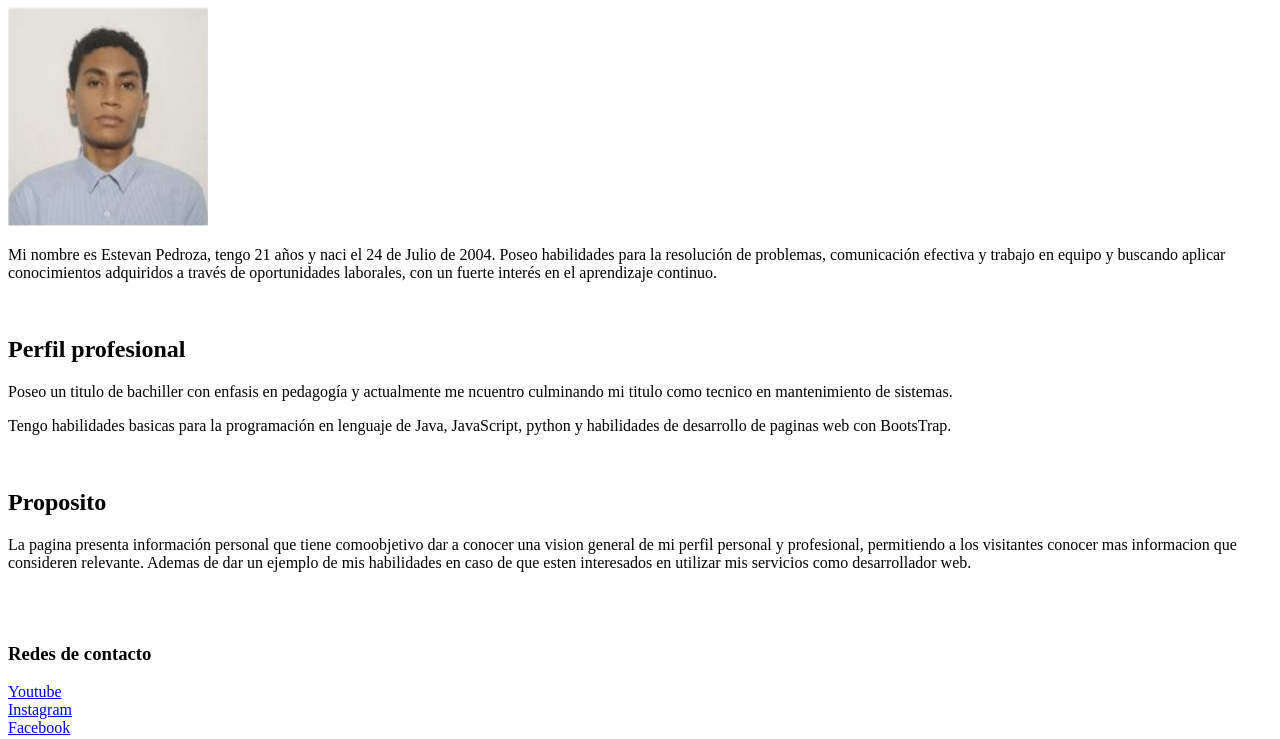
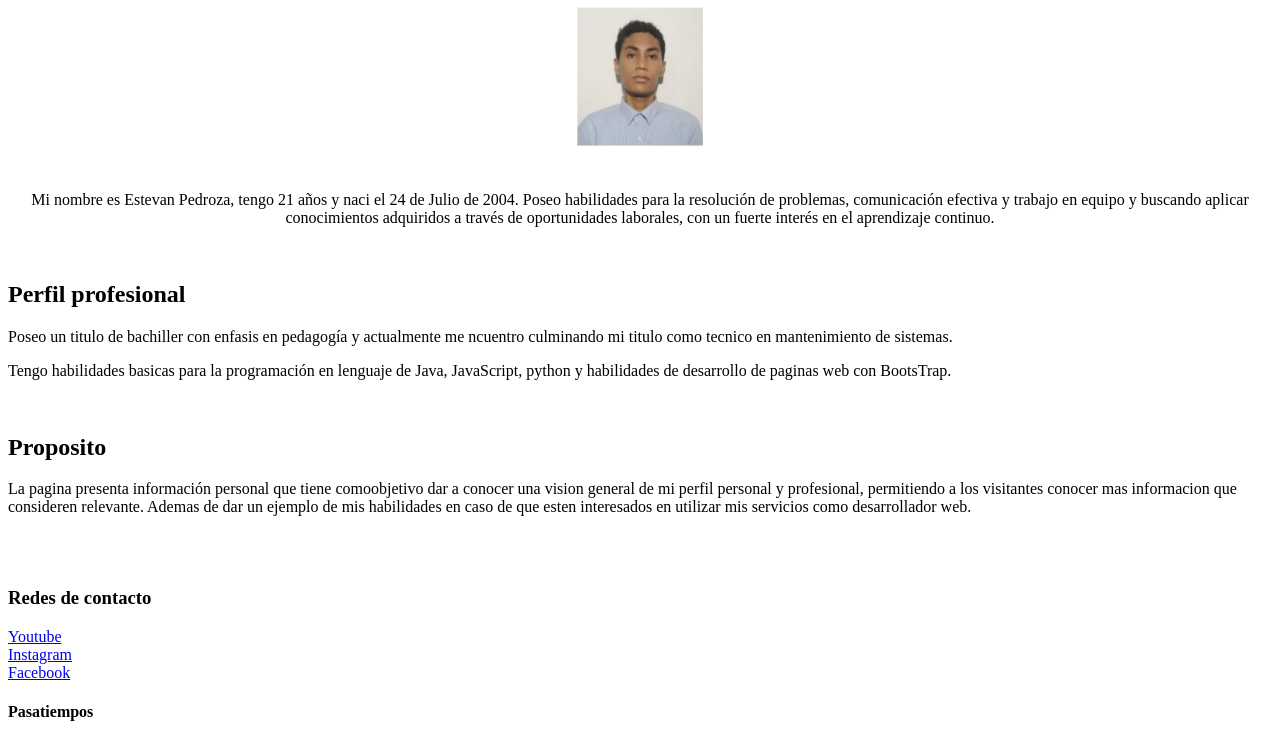
Before and after one commit to Empedroza/mi-pagina-web, a plain HTML site: page index.html in a window 1280 px wide. Shown: the part 73-812 px from the top of the page. Drawn offline with Linux system fonts and the light colour scheme.

Commit message:
agregado de css

```diff
--- a/index.html
+++ b/index.html
@@ -4,13 +4,14 @@
 <head>
     <meta charset="UTF-8">
     <meta name="viewport" content="width=device-width, initial-scale=1.0">
+    <link rel="stylesheet" href="style.css">
     <title>Mi pagina</title>
 </head>
 
 <body>
-    <div>
+    <div id="inicio">
         <h1>Sobre mi</h1>
-        <img src="img/prf1.png" alt="Imagen de presentación" width="200">
+        <img src="img/prf1.png" alt="Imagen de presentación" id="img1">
         <p>Mi nombre es Estevan Pedroza, tengo 21 años y naci el 24 de Julio de 2004. Poseo habilidades para la
             resolución
             de problemas, comunicación efectiva y trabajo en
--- /dev/null
+++ b/style.css
@@ -0,0 +1,9 @@
+#inicio{
+    text-align: center;
+}
+
+#img1{
+    width: 10%;
+    margin-bottom: 2%;
+
+}
```
Also changed, not shown: img/prueba d uso de git1.png (deleted), img/prueba de uso de git2.png (deleted).
